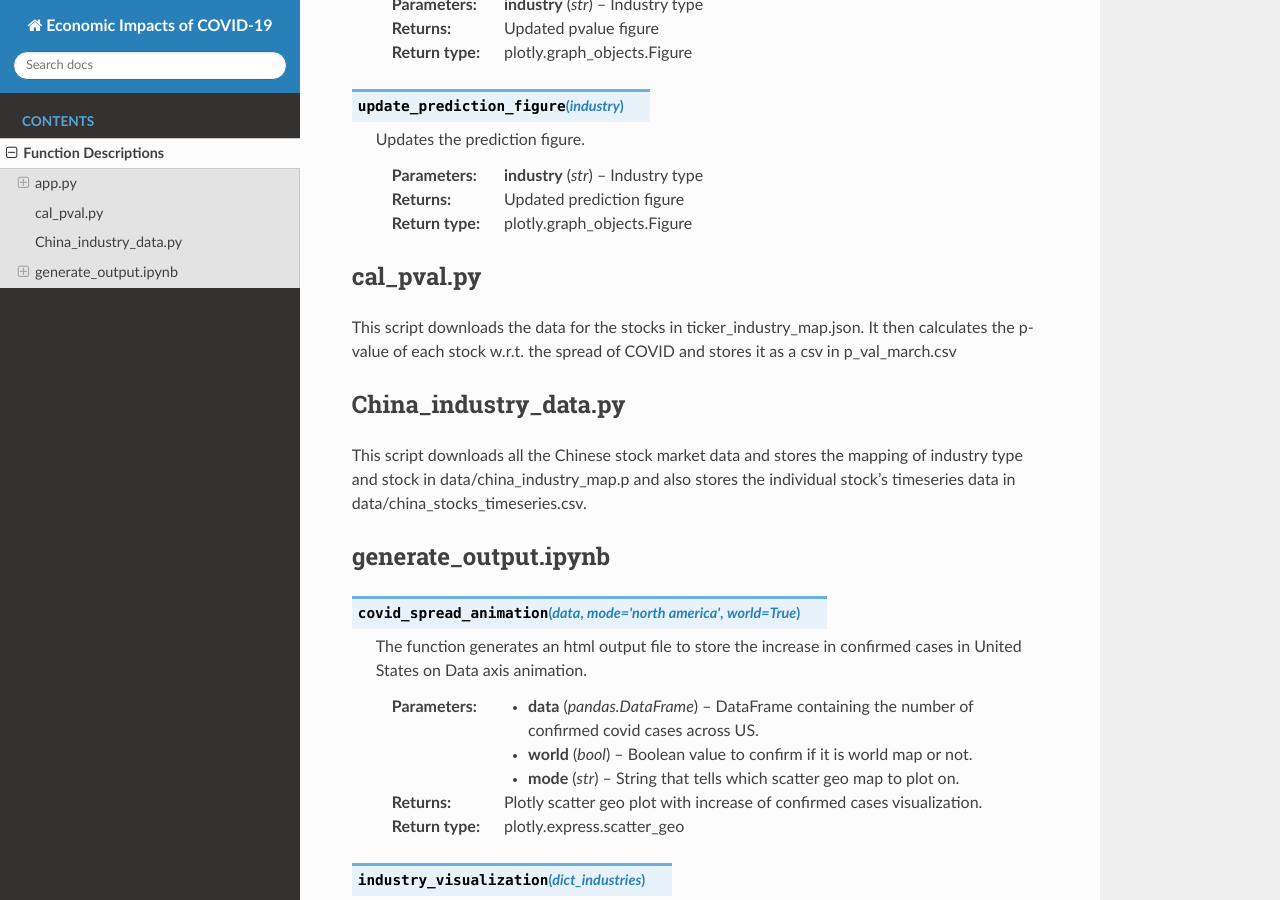
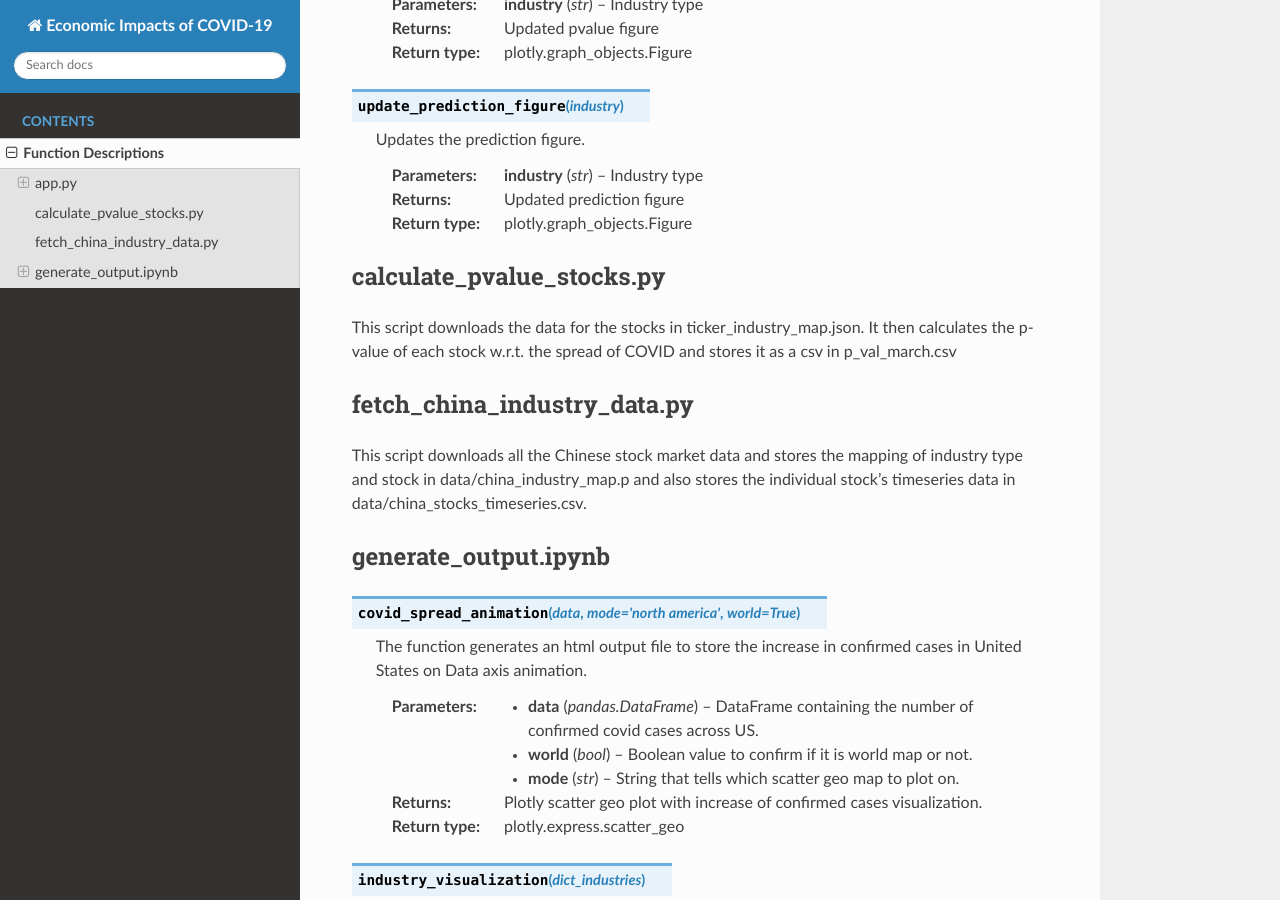
Before and after one commit to y1singh/ECE-229-Group-3, a Sphinx documentation site: the page built from sphinx/implement.rst, in a window 1280 px wide and 900 px high, scrolled down 1640 px. Built offline with Sphinx 7.4.7 and the Read the Docs theme 2.0.0, drawn with Linux system fonts in a browser that asks for light colours.

Commit message:
New filename

```diff
--- a/sphinx/implement.rst
+++ b/sphinx/implement.rst
@@ -105,7 +105,7 @@ app.py
     :return: Updated prediction figure
     :rtype: plotly.graph_objects.Figure
 
-cal_pval.py
+calculate_pvalue_stocks.py
 ------------------------
 
 This script downloads the data for
@@ -114,7 +114,7 @@ It then calculates the p-value of each stock
 w.r.t. the spread of COVID and stores it
 as a csv in p_val_march.csv
 
-China_industry_data.py
+fetch_china_industry_data.py
 ------------------------
 
 This script downloads all the
```
Also changed, not shown: 3 other files.
